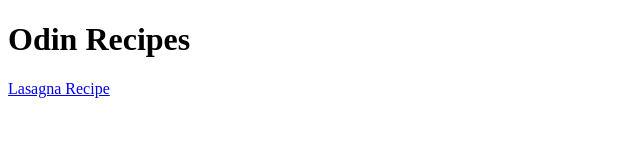
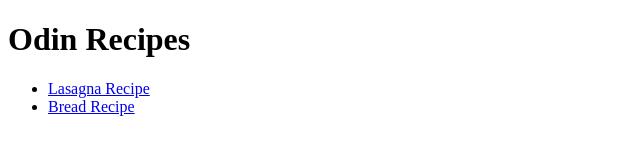
Before and after one commit to roRickard/odin-recipes, a plain HTML site: page index.html in a window 1280 px wide. Shown: the whole page, without its empty margins (0-640 px from the left). Drawn offline with Linux system fonts and the light colour scheme.

Commit message:
add link to bread.html

```diff
--- a/index.html
+++ b/index.html
@@ -8,6 +8,9 @@
 
     <body>
         <h1>Odin Recipes</h1>
-        <a href="./recipes/lasagna.html">Lasagna Recipe</a>
+        <ul>
+            <li><a href="./recipes/lasagna.html">Lasagna Recipe</a></li>
+            <li><a href="./recipes/bread.html">Bread Recipe</a></li>
+        </ul>
     </body>
 </html>
```
